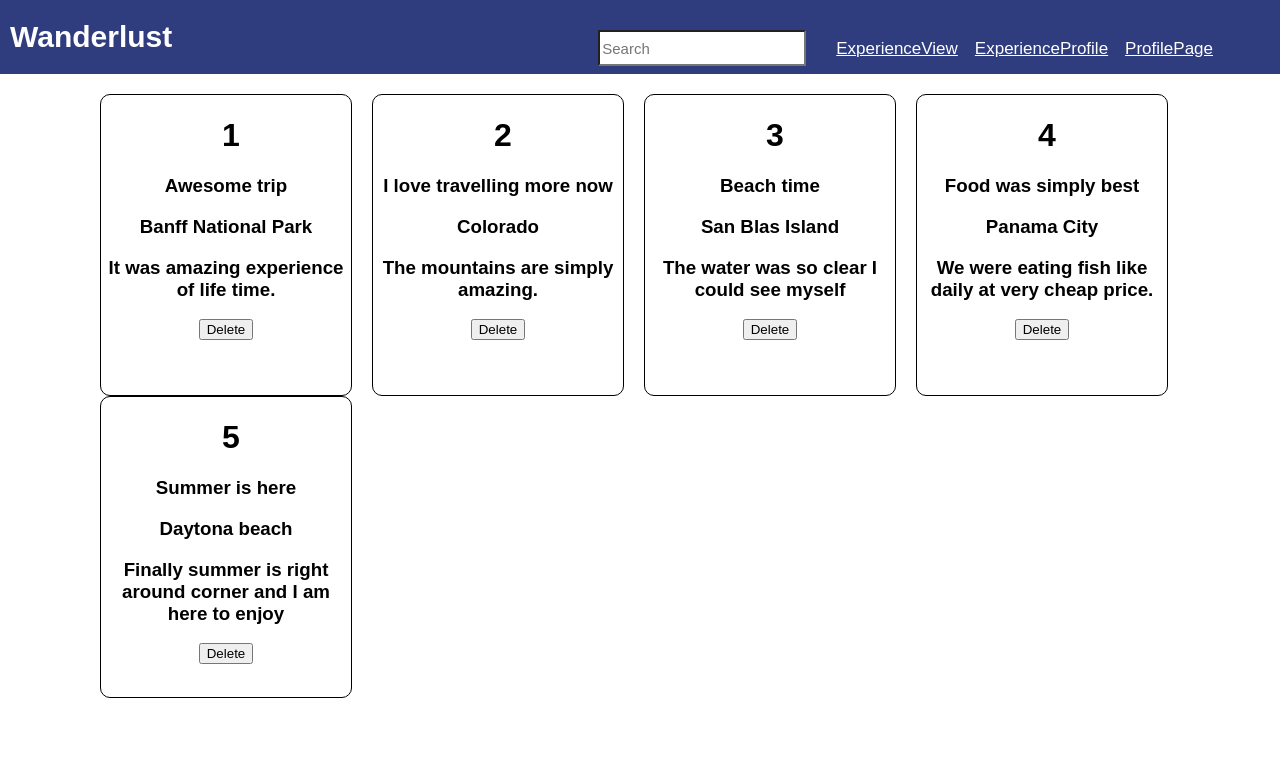
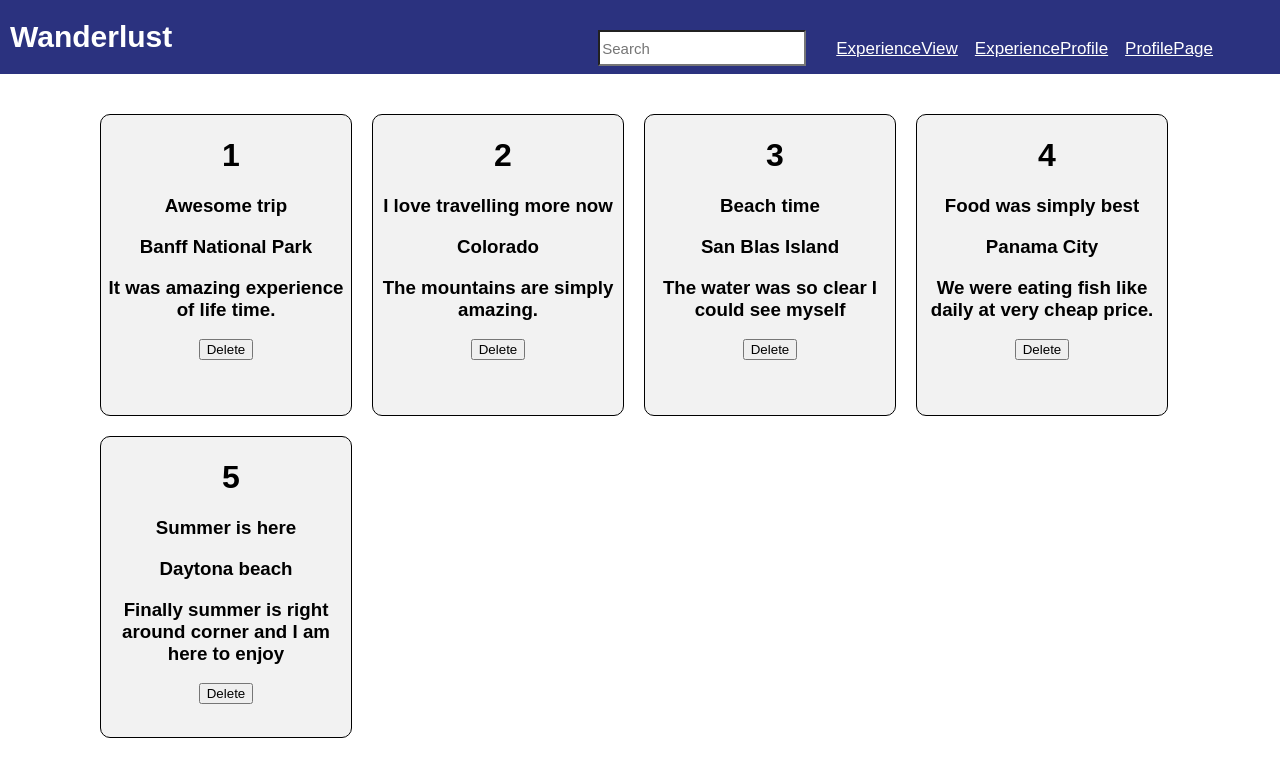
Before and after one commit to wanderlust-bw/wanderlust-FE-Manju, a React (Create React App) app: page /ExperienceView in a window 1280 px wide. Shown: the top 776 px of the page. Built offline with nearby package versions, Linux system fonts and the light colour scheme; no server answers.

Commit message:
change some style

```diff
--- a/src/Components/ExperienceView/view.css
+++ b/src/Components/ExperienceView/view.css
@@ -5,22 +5,27 @@
    flex-wrap:wrap;
    margin-left:80px;
    margin-top: 20px;
+   margin-top: 20px;
 
 }
 
 .card{
     border:1px solid black;
+    background-color: #f2f2f2;
     margin-left:20px;
     text-align: center;
     height:300px;
     width:250px;
     border-radius:10px;
+    margin-top: 20px;
+
 
 
 }
 
 .package{
-   background-color:#2F3C7E;
+   /* background-color:rgb(16, 20, 37); */
+   background: #2B327F;
    display:flex;
    flex-direction: row;
    flex-wrap: wrap;
```
